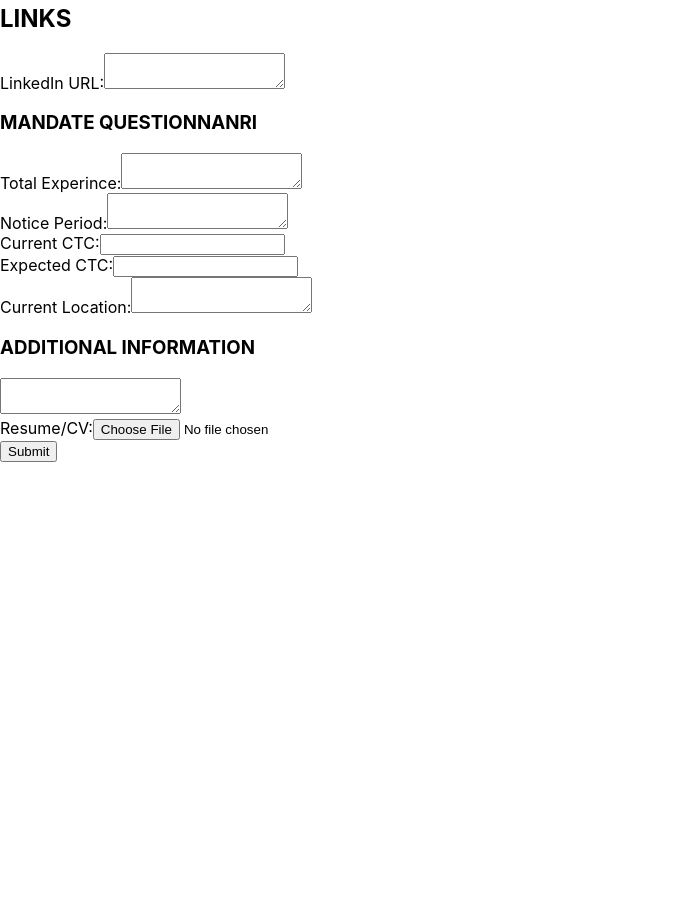
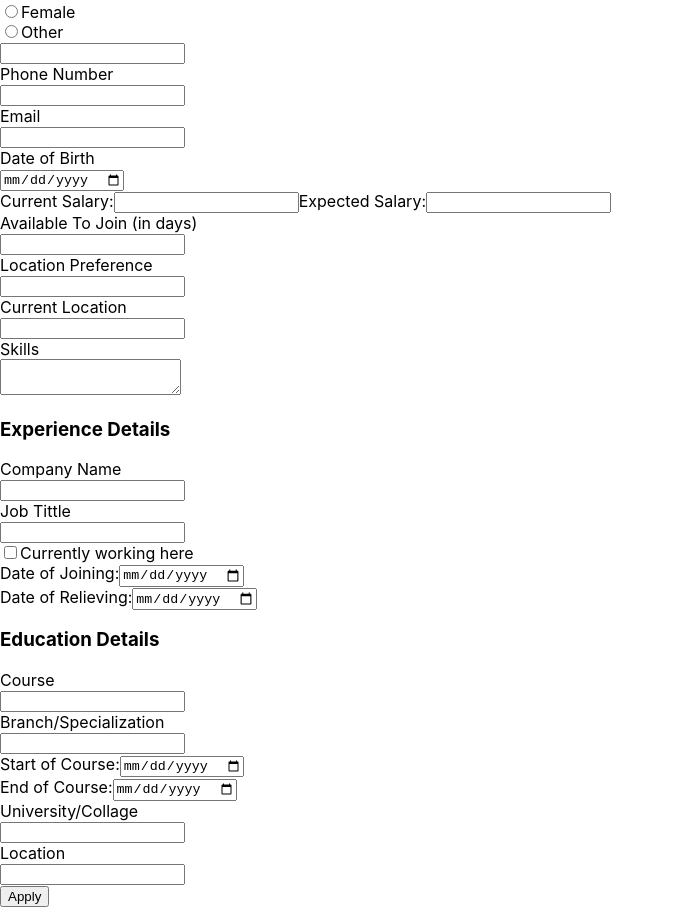
Before and after one commit to vivekbondla/hirepro_clone, a React (Create React App) app: page /application-form in a window 1280 px wide. Shown: the part 549-1456 px from the top of the page, without its empty margins (0-674 px from the left). Before the commit the page ends 1011 px from the top, so only its background shows below. Built offline with nearby package versions, Linux system fonts and the light colour scheme.

Commit message:
build a application form

```diff
--- /dev/null
+++ b/src/comp/Gender.js
@@ -0,0 +1,51 @@
+import React, { useState } from 'react';
+
+const Gender=()=>{
+  const [selectedGender, setSelectedGender] = useState('');
+
+  const handleGenderChange = (event) => {
+    setSelectedGender(event.target.value);
+  };
+
+  return (
+    <div>
+
+      <form>
+        <label>
+          <input
+            type="radio"
+            name="gender"
+            value="male"
+            checked={selectedGender === 'male'}
+            onChange={handleGenderChange}
+          />
+          Male
+        </label>
+        <br />
+        <label>
+          <input
+            type="radio"
+            name="gender"
+            value="female"
+            checked={selectedGender === 'female'}
+            onChange={handleGenderChange}
+          />
+          Female
+        </label><br/>
+        <label>
+          <input
+            type="radio"
+            name="gender"
+            value="Other"
+            checked={selectedGender === 'Other'}
+            onChange={handleGenderChange}
+          />
+          Other
+        </label>
+      </form>
+      <input Value={selectedGender}/>
+    </div>
+  );
+}
+
+export default Gender;
--- /dev/null
+++ b/src/comp/ResumeUpload.js
@@ -0,0 +1,45 @@
+import React,{useState} from "react";
+
+const ResumeUpload=()=>{
+    const [file, setFile] = useState(null);
+
+    const handleFileChange = (e) => {
+      const selectedFile = e.target.files[0];
+      setFile(selectedFile);
+    };
+
+    const handleUpload = () => {
+      // Code to upload the file (you can use a library like axios to send a POST request to your server)
+      if (file) {
+        const formData = new FormData();
+        formData.append('file', file);
+
+        // Example using fetch API
+        fetch('https://example.com/upload', {
+          method: 'POST',
+          body: formData,
+        })
+          .then((response) => {
+            // Handle response from the server
+            console.log('File uploaded successfully');
+          })
+          .catch((error) => {
+            // Handle error
+            console.error('Error uploading file:', error);
+          });
+      } else {
+        console.log('No file selected');
+      }
+    };
+
+    return (
+      <div>
+        <label htmlFor="ResumeUpload">Resume/CV:</label>
+        <input type="file" onChange={handleFileChange}
+        onClick={handleUpload}/>
+      </div>
+    );
+  };
+
+
+export default ResumeUpload;
--- a/src/components/ApplicationForm.js
+++ b/src/components/ApplicationForm.js
@@ -1,7 +1,10 @@
+
 
 import React, { useState } from 'react';
-import ResumeUpload from './ResumeUpload';
+import ResumeUpload from "../comp/ResumeUpload"
+ import Gender from "../comp/Gender";
 
+//import DateComp from"../comp/DateComp"
 const ApplicationForm = () => {
   const [formData, setFormData] = useState({
     firstName: '',
@@ -30,10 +33,13 @@ const ApplicationForm = () => {
 
   return (
     <div className="application-form-container">
-      <h2 className="application-form-title">SUBMIT YOUR APPLICATION</h2>
+      <h2 className="application-form-title">Apply for this job</h2>
       <form onSubmit={handleSubmit}>
+        <div className='Resume'>
+            <ResumeUpload/>
+        </div>
         <div className="form-group">
-          <label htmlFor="firstName">First Name:</label>
+          <label htmlFor="firstName">First Name</label><br/>
           <input
             type="text"
             id="firstName"
@@ -44,7 +50,7 @@ const ApplicationForm = () => {
         </div>
 
         <div className="form-group">
-          <label htmlFor="lastName">Last Name:</label>
+          <label htmlFor="lastName">Last Name</label><br/>
           <input
             type="text"
             id="lastName"
@@ -53,9 +59,12 @@ const ApplicationForm = () => {
             onChange={handleChange}
           />
         </div>
-
+ <div className='gender'>
+<label>Gender</label><br/>
+<Gender/>
+ </div>
         <div className="form-group">
-          <label htmlFor="phoneNumber">Phone Number:</label>
+          <label htmlFor="phoneNumber">Phone Number</label><br/>
           <input
             type="tel"
             id="phoneNumber"
@@ -66,7 +75,7 @@ const ApplicationForm = () => {
         </div>
 
         <div className="form-group">
-          <label htmlFor="email">Email:</label>
+          <label htmlFor="email">Email</label><br/>
           <input
             type="email"
             id="email"
@@ -75,99 +84,147 @@ const ApplicationForm = () => {
             onChange={handleChange}
           />
         </div>
-
-
        <div>
-          <lable htmlFor="Current Company">Current Company:</lable>
-          <textarea id='current Company'
-            name="Current Company"
-            value={formData.CurrentCompany}
+        <label>Date of Birth</label><br/>
+        <input type='date'/>
+       </div>
+       <div>
+        <label>Current Salary:</label>
+        <input
+        type="text"
+        />
+        <label>Expected Salary:</label>
+        <input
+        type="text"/>
+       </div>
+       <div>
+        <label>Available To Join (in days)</label><br/>
+        <input
+        type="text"/>
+       </div>
+       <div>
+        <label>Location Preference</label><br/>
+        <input
+        type="text"/>
+       </div>
+       <div>
+        <label>Current Location</label><br/>
+        <input
+        type="text"/>
+       </div>
+       <div>
+       <label htmlFor="Skills">Skills</label><br/>
+   <textarea
+     id="Skills"
+     name="Skills"
+     value={formData.Skills }
      onChange={handleChange}
    />
        </div>
-        <h2>LINKS</h2>
-
- <div className="form-group">
-   <label htmlFor="LinkedIn URL">LinkedIn URL:</label>
-   <textarea
-     id="LinkedIn URL"
-     name="LinkedIn URL"
-     value={formData.LinkedIn }
-     onChange={handleChange}
-   />
- </div>
- <h3>MANDATE QUESTIONNANRI</h3>
- <div className="form-group">
-   <label htmlFor="Experince">Total Experince:</label>
-   <textarea
-     id="Experince"
-     name="Experince"
-     value={formData.Experince}
+        <h3>Experience Details</h3>
+       <div className='experince'>
+<div>
+    <label>Company Name</label><br/>
+    <input
+    type="text"
+    name="Company Name"
+    value={formData.Companyname}
     onChange={handleChange}
     />
 </div>
 
- <div className="form-group">
-   <label htmlFor="Notice Period">Notice Period:</label>
-   <textarea
-     id="Notice Period"
-     name="Notice Period"
-     value={formData.NoticePeriod}
+<div>
+    <label>Job Tittle</label><br/>
+    <input
+    type="text"
+    name="Job Title"
+    value={formData.JobTitle}
+    onChange={handleChange}
+    />
+</div>
+<div>
+    <input type='checkbox'/>
+    <label>Currently working here</label>
+</div>
+<div>
+<label>Date of Joining:</label>
+        <input
+        type='date'
+        value={formData.Course}
+        onChange={handleChange}
+        />
+</div>
+<div>
+<label>Date of Relieving:</label>
+        <input
+        type='date'
+        value={formData.Course}
+        onChange={handleChange}
+        />
+</div>
+<h3>Education Details</h3>
+<div className='Education'>
+<div>
+    <label>Course</label><br/>
+    <input
+    type="text"
+    name="Course"
+    value={formData.Course}
     onChange={handleChange}
     />
 </div>
 
-
- <div className="form-group">
-   <label htmlFor="Current CTC">Current CTC:</label>
+<div>
+    <label>Branch/Specialization</label><br/>
     <input
-    type='number'
-     id="Current CTC "
-     name="Current CTC"
-     value={formData.CurrentCTC}
+    type="text"
+    name="Beanch"
+    value={formData.Branch}
     onChange={handleChange}
     />
 </div>
 
-
- <div className="form-group">
-   <label htmlFor="Expected CTC">Expected CTC:</label>
+<div>
+<label>Start of Course:</label>
         <input
-   type='number'
-     id="Expected CTC"
-     name="Expected CTC"
-     value={formData.ExpectedCTC}
+        type='date'
+        value={formData.Course}
+        onChange={handleChange}
+        />
+</div>
+<div>
+<label>End of Course:</label>
+        <input
+        type='date'
+        value={formData.Course}
         onChange={handleChange}
         />
 </div>
 
-
- <div className="form-group">
-   <label htmlFor="Current Location">Current Location:</label>
-   <textarea
-     id="Current Location"
-     name="Current Location"
-     value={formData.CurrentLocation}
+<div>
+    <label>University/Collage</label><br/>
+    <input
+    type="text"
+    name="Collage"
+    value={formData.Collage}
     onChange={handleChange}
     />
 </div>
-
-<h3>ADDITIONAL INFORMATION</h3>
- <div className="form-group">
-
-   <textarea
-
-   />
 </div>
 
 <div>
-  <ResumeUpload/>
-
+    <label>Location</label><br/>
+    <input
+    type="text"
+    name="Location"
+    value={formData.locatoin}
+    onChange={handleChange}
+    />
 </div>
-
-        {/* ... existing form fields ... */}
-
-        <button type="submit">Submit</button>
+       </div>
+       <div>
+        <button onClick={handleChange}>Apply</button>
+       </div>
       </form>
     </div>
   );
```
Lines whose indentation alone changed are shown as unchanged.
